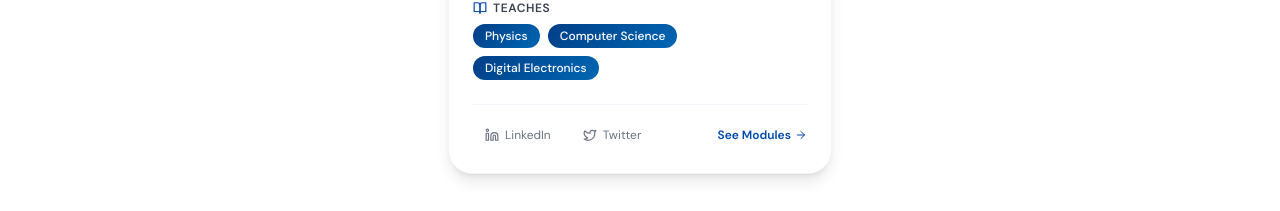
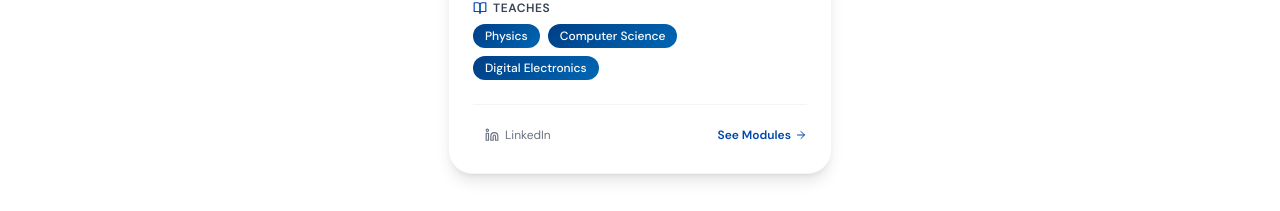
Before and after one commit to Adamhelmy33/Nexus101-Project, a React (Vite) app: page /team in a window 1280 px wide. Shown: the part 1179-1390 px from the top of the page. Built offline with nearby package versions, Linux system fonts and the light colour scheme; no server answers; the database is empty.

Commit message:
remove twitter

```diff
--- a/src/pages/Team.jsx
+++ b/src/pages/Team.jsx
@@ -1,7 +1,7 @@
 import { motion } from 'framer-motion'
 import { Link } from 'react-router-dom'
 import {
-  Linkedin, Twitter, BookOpen, ArrowRight, Star, Award,
+  Linkedin, BookOpen, ArrowRight, Star, Award,
   GraduationCap, Palette, Users, Code2, Share2,
 } from 'lucide-react'
 import Avatar from '../components/Avatar'
@@ -89,9 +89,6 @@ function FounderCard({ founder }) {
         <div className="flex items-center gap-2 pt-4" style={{ borderTop: '1px solid #f1f5f9' }}>
           <a href={founder.linkedin} className="flex items-center gap-1.5 text-xs text-gray-500 hover:text-primary transition-colors px-3 py-1.5 rounded-lg hover:bg-primary/5">
             <Linkedin className="w-3.5 h-3.5" /> LinkedIn
-          </a>
-          <a href={founder.twitter} className="flex items-center gap-1.5 text-xs text-gray-500 hover:text-primary transition-colors px-3 py-1.5 rounded-lg hover:bg-primary/5">
-            <Twitter className="w-3.5 h-3.5" /> Twitter
           </a>
           <Link to="/store" className="ml-auto text-xs font-semibold text-primary hover:text-primary-dark transition-colors flex items-center gap-1">
             See Modules <ArrowRight className="w-3 h-3" />
```
